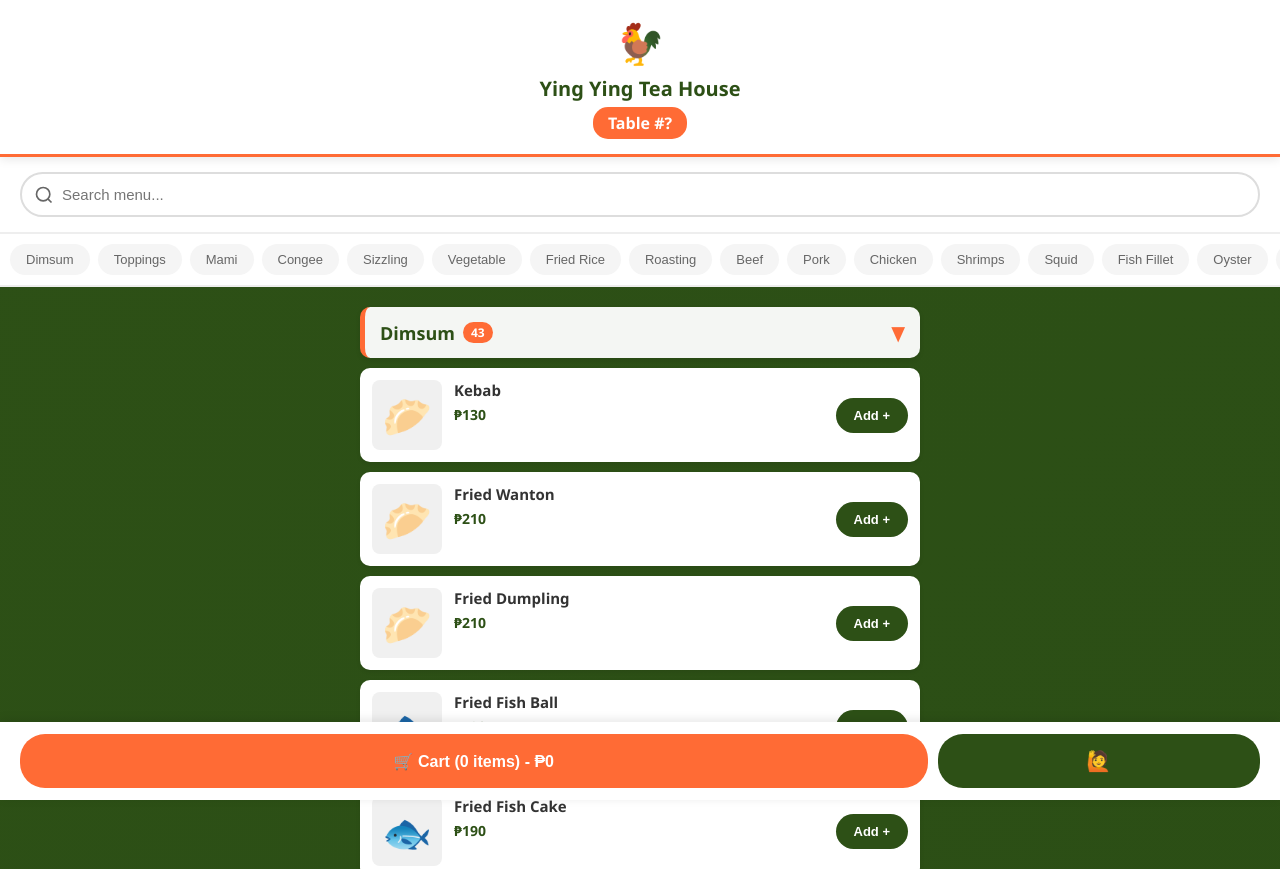
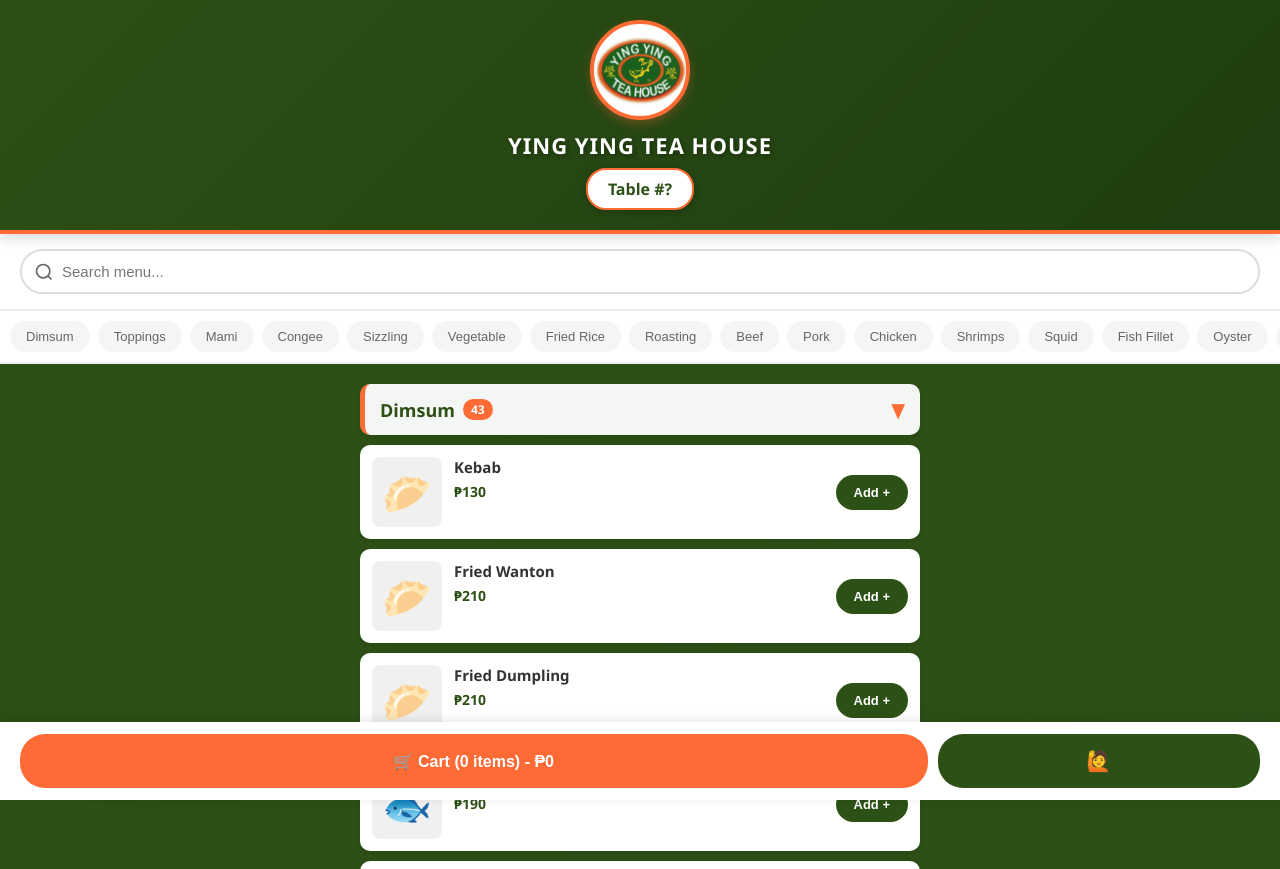
Before and after one commit to lvigicodes/ying-ying-ordering, a plain HTML site: page menu.html in a window 1280 px wide. Shown: the top 869 px of the page. Drawn offline with Linux system fonts and the light colour scheme.

Commit message:
Fix logo path

```diff
--- a/menu.html
+++ b/menu.html
@@ -24,35 +24,48 @@
         }
 
         .header {
-            background: white;
-            padding: 15px;
+            background: linear-gradient(135deg, #2d5016 0%, #1f3d0f 100%);
+            padding: 20px 15px;
             text-align: center;
-            box-shadow: 0 2px 10px rgba(0,0,0,0.1);
-            border-bottom: 3px solid #ff6b35;
+            box-shadow: 0 4px 12px rgba(0,0,0,0.15);
+            border-bottom: 4px solid #ff6b35;
             position: sticky;
             top: 0;
             z-index: 100;
         }
 
         .logo {
-            font-size: 40px;
-            margin-bottom: 5px;
+            width: 100px;
+            height: 100px;
+            margin: 0 auto 10px;
+            background-image: url('/yingyinglogo.jpg');
+            background-size: contain;
+            background-position: center;
+            background-repeat: no-repeat;
+            border-radius: 50%;
+            border: 4px solid #ff6b35;
+            box-shadow: 0 4px 10px rgba(255, 107, 53, 0.3);
         }
 
         .header h1 {
-            color: #2d5016;
-            font-size: 20px;
-            margin-bottom: 5px;
+            color: white;
+            font-size: 22px;
+            margin-bottom: 8px;
+            font-weight: bold;
+            text-shadow: 2px 2px 4px rgba(0,0,0,0.3);
+            letter-spacing: 1px;
         }
 
         .header .table-number {
-            color: white;
+            color: #2d5016;
             font-size: 16px;
-            background: #ff6b35;
+            background: white;
             display: inline-block;
-            padding: 5px 15px;
-            border-radius: 15px;
+            padding: 8px 20px;
+            border-radius: 20px;
             font-weight: bold;
+            box-shadow: 0 2px 8px rgba(0,0,0,0.2);
+            border: 2px solid #ff6b35;
         }
 
         .search-container {
@@ -599,8 +612,8 @@
 </head>
 <body>
     <div class="header">
-        <div class="logo">🐓</div>
-        <h1>Ying Ying Tea House</h1>
+        <div class="logo"></div>
+        <h1>YING YING TEA HOUSE</h1>
         <p class="table-number">Table #<span id="tableNumber">?</span></p>
     </div>
 
```
